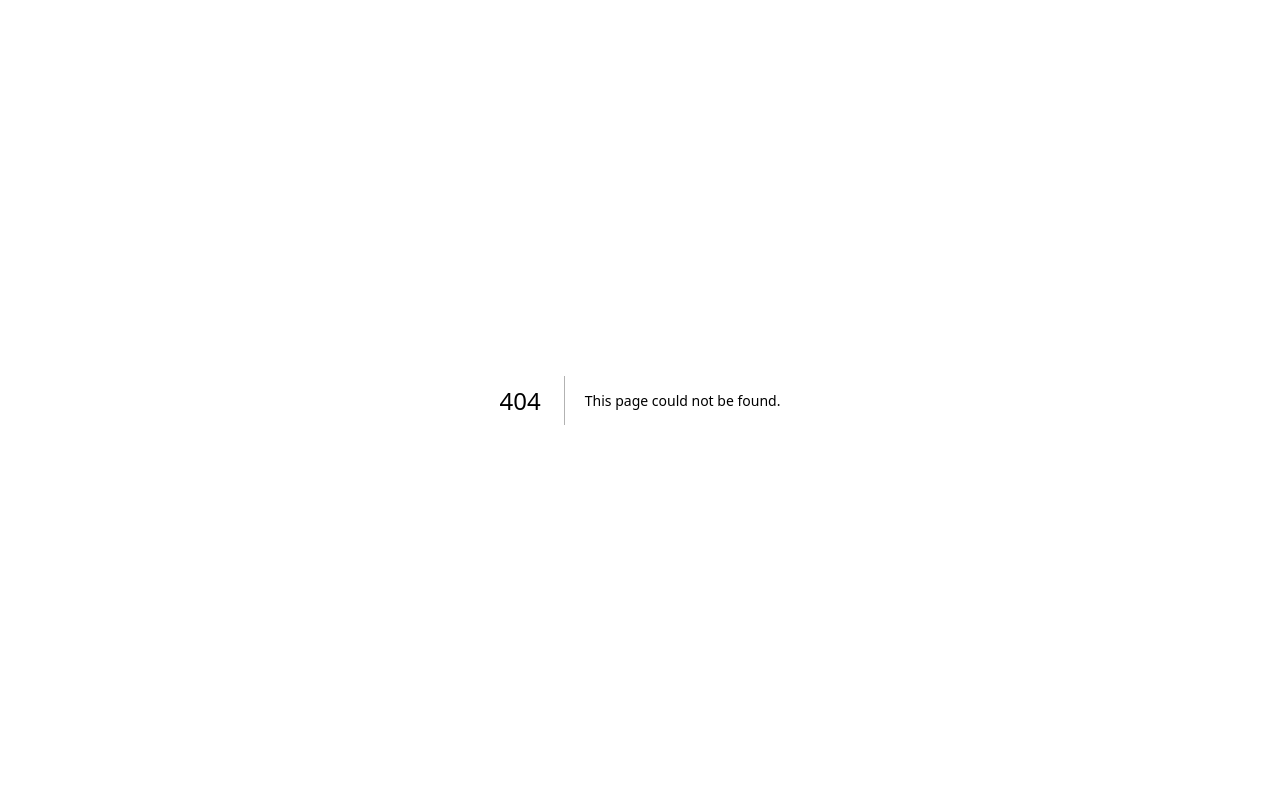
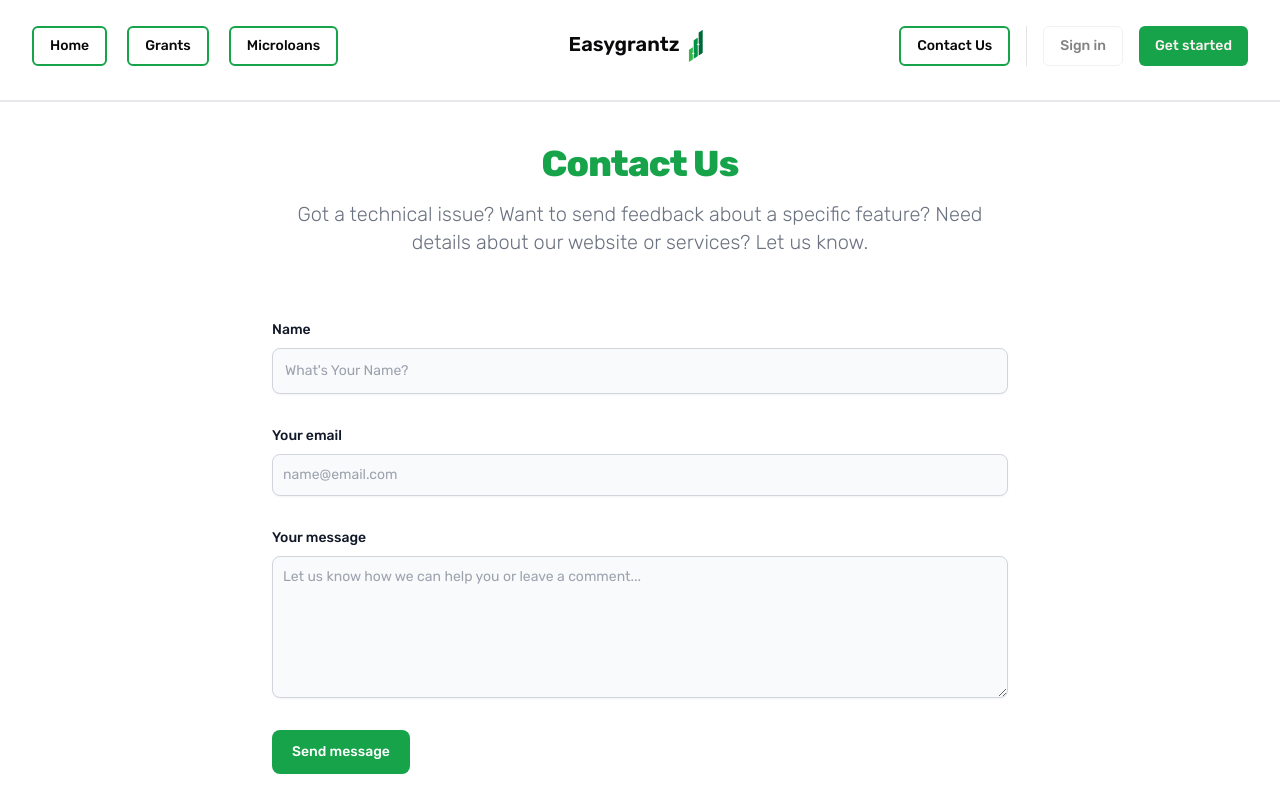
Before and after one commit to rohansarakinti/easygrantz, a Next.js app: page /contact in a window 1280 px wide. Before the commit this address had no page. Shown: the top 812 px of the page. Built offline with nearby package versions, Linux system fonts and the light colour scheme.

Commit message:
contact form update

```diff
--- /dev/null
+++ b/app/contact/page.jsx
@@ -0,0 +1,62 @@
+'use client'
+import React from 'react'
+import { Header1 } from '@/components/ui/nav';
+
+
+function Page() {
+    async function handleSubmit(event) {
+        console.log("Submitted")
+        const formData = new FormData(event.target);
+
+        formData.append("access_key","f8530e73-74bc-45e3-9808-410492f833ae");
+
+        const object = Object.fromEntries(formData);
+        const json = JSON.stringify(object);
+
+        const response = await fetch("https://api.web3forms.com/submit", {
+            method: "POST",
+            headers: {
+              "Content-Type": "application/json",
+              Accept: "application/json"
+            },
+            body: json
+        });
+        const result = await response.json();
+        if (result.success) {
+            console.log(result);
+        }
+        return;
+    }
+
+  return (
+    <>
+        <Header1 />
+        <section className="bg-white py-20">
+            <div className="py-8 lg:py-16 px-4 mx-auto max-w-screen-md">
+                <h2 className="mb-4 text-4xl tracking-tight font-extrabold text-center text-green-600 ">Contact Us</h2>
+                <p className="mb-8 lg:mb-16 font-light text-center text-gray-500 sm:text-xl">Got a technical issue? Want to send feedback about a specific feature? Need details about our website or services? Let us know.</p>
+                <form onSubmit={handleSubmit} className="space-y-8">
+                    <div>
+                        <label for="name" className="block mb-2 text-sm font-medium text-gray-900">Name</label>
+                        <input type="text" id="name" name="name" className="block p-3 w-full text-sm text-gray-900 bg-gray-50 rounded-lg border border-gray-300 shadow-sm focus:ring-primary-500 focus:border-primary-500" placeholder="What's Your Name?" required />
+                    </div>
+                    <div>
+                        <label for="email" className="block mb-2 text-sm font-medium text-gray-900">Your email</label>
+                        <input type="email" id="email" name="email" className="shadow-sm bg-gray-50 border border-gray-300 text-gray-900 text-sm rounded-lg focus:ring-primary-500 focus:border-primary-500 block w-full p-2.5" placeholder="name@email.com" required/>
+                    </div>
+
+                    <div className="sm:col-span-2">
+                        <label for="message" className="block mb-2 text-sm font-medium text-gray-900">Your message</label>
+                        <textarea id="message" name="message" rows="6" className="block p-2.5 w-full text-sm text-gray-900 bg-gray-50 rounded-lg shadow-sm border border-gray-300 focus:ring-primary-500 focus:border-primary-500" placeholder="Let us know how we can help you or leave a comment..."></textarea>
+                    </div>
+                    <button type="submit" className="py-3 px-5 text-sm font-medium text-center text-white rounded-lg bg-green-600 sm:w-fit hover:bg-green-700 focus:ring-4 focus:outline-none focus:ring-primary-300">Send message</button>
+                </form>
+            </div>
+        </section>
+        {/* <ContactForm handleSubmit={handleSubmit} /> */}
+    </>
+
+  )
+}
+
+export default Page
--- a/app/page.jsx
+++ b/app/page.jsx
@@ -39,8 +39,8 @@ export default function Page() {
                             <Button asChild size="lg" className="gap-4 border-2 border-green-600" variant="outline">
                                 <Link href="/grants">Go to Database!</Link>
                             </Button>
-                            <Button disabled size="lg" className="gap-4">
-                                Contact Us!
+                            <Button size="lg" className="gap-4">
+                                <Link href="/contact">Contact Us!</Link>
                             </Button>
                         </div>
                     </div>
@@ -77,7 +77,7 @@ export default function Page() {
                     </div>
                     <div>
                         <Button className="gap-4" variant="outline">
-                            Any questions? Reach out
+                            <Link href="/contact">Any questions? Reach out</Link>
                         </Button>
                     </div>
                     </div>
--- /dev/null
+++ b/components/ContactForm.jsx
@@ -0,0 +1,27 @@
+import React from 'react'
+
+export default function ContactForm({ handleSubmit }) {
+  return (
+    <section className="bg-white py-20">
+            <div className="py-8 lg:py-16 px-4 mx-auto max-w-screen-md">
+                <h2 className="mb-4 text-4xl tracking-tight font-extrabold text-center text-green-600 ">Contact Us</h2>
+                <p className="mb-8 lg:mb-16 font-light text-center text-gray-500 sm:text-xl">Got a technical issue? Want to send feedback about a specific feature? Need details about our website or services? Let us know.</p>
+                <form onSubmit={handleSubmit} className="space-y-8">
+                    <div>
+                        <label for="email" className="block mb-2 text-sm font-medium text-gray-900">Your email</label>
+                        <input type="email" id="email" className="shadow-sm bg-gray-50 border border-gray-300 text-gray-900 text-sm rounded-lg focus:ring-primary-500 focus:border-primary-500 block w-full p-2.5" placeholder="name@email.com" required/>
+                    </div>
+                    <div>
+                        <label for="subject" className="block mb-2 text-sm font-medium text-gray-900">Subject</label>
+                        <input type="text" id="subject" className="block p-3 w-full text-sm text-gray-900 bg-gray-50 rounded-lg border border-gray-300 shadow-sm focus:ring-primary-500 focus:border-primary-500" placeholder="Let us know how we can help you" required />
+                    </div>
+                    <div className="sm:col-span-2">
+                        <label for="message" className="block mb-2 text-sm font-medium text-gray-900">Your message</label>
+                        <textarea id="message" rows="6" className="block p-2.5 w-full text-sm text-gray-900 bg-gray-50 rounded-lg shadow-sm border border-gray-300 focus:ring-primary-500 focus:border-primary-500" placeholder="Leave a comment..."></textarea>
+                    </div>
+                    <button type="submit" className="py-3 px-5 text-sm font-medium text-center text-white rounded-lg bg-green-600 sm:w-fit hover:bg-green-700 focus:ring-4 focus:outline-none focus:ring-primary-300">Send message</button>
+                </form>
+            </div>
+    </section>
+  )
+}
--- a/components/ui/nav.tsx
+++ b/components/ui/nav.tsx
@@ -61,9 +61,8 @@ return (
         <p className="font-semibold text-xl">Easygrantz</p><Image src={Logo} className="w-0 md:w-8" alt="Easygrantz Logo"/>
         </div>
         <div className="flex justify-end w-full gap-4">
-        <Button disabled variant="ghost" className="hidden md:inline border-2 border-green-600">
-            Contact Us
-            {/* link google form */}
+        <Button variant="ghost" className="hidden md:inline border-2 border-green-600">
+            <Link href="/contact">Contact Us</Link>
         </Button>
         <div className="border-r hidden md:inline"></div>
         <Button variant="outline" disabled>Sign in</Button>
```
